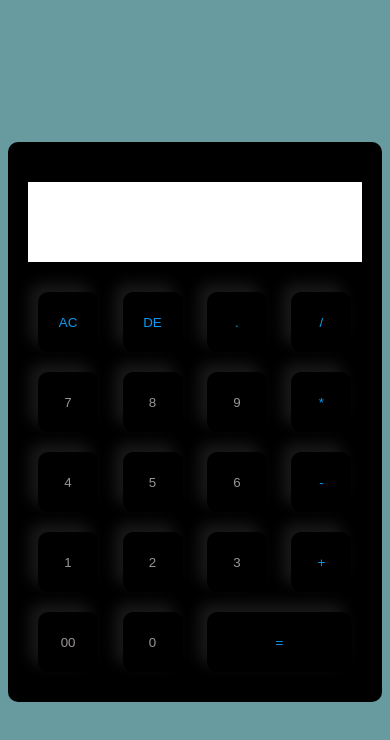
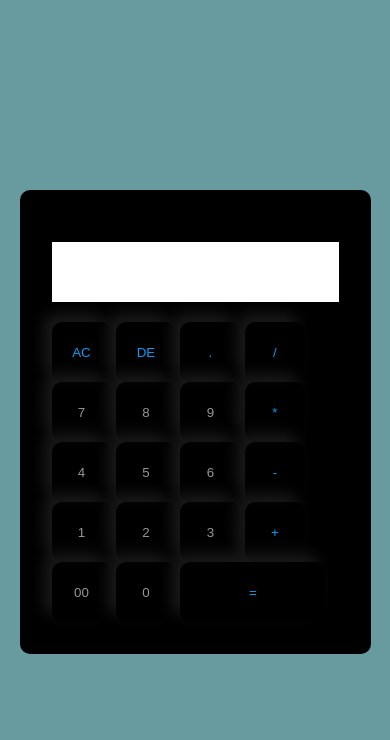
Before and after one commit to Ruhamahkamso/Calculator, a plain HTML site: page index.html in a window 390 px wide. Drawn offline with Linux system fonts and the light colour scheme.

Commit message:
new change made

```diff
--- a/css/style.css
+++ b/css/style.css
@@ -55,3 +55,19 @@ form input.equal {
     color: rgb(10, 155, 245);
 
 }
+ /* ===============MEDIA QUERIES (small SCREEN       ==================*/
+ @media screen and (max-width:600px) {
+    .calculator {
+        width: 90%;
+        padding:2rem  ;
+
+
+
+    }
+    .calculator form input{
+        margin: auto;
+    }
+
+
+
+     }
```
